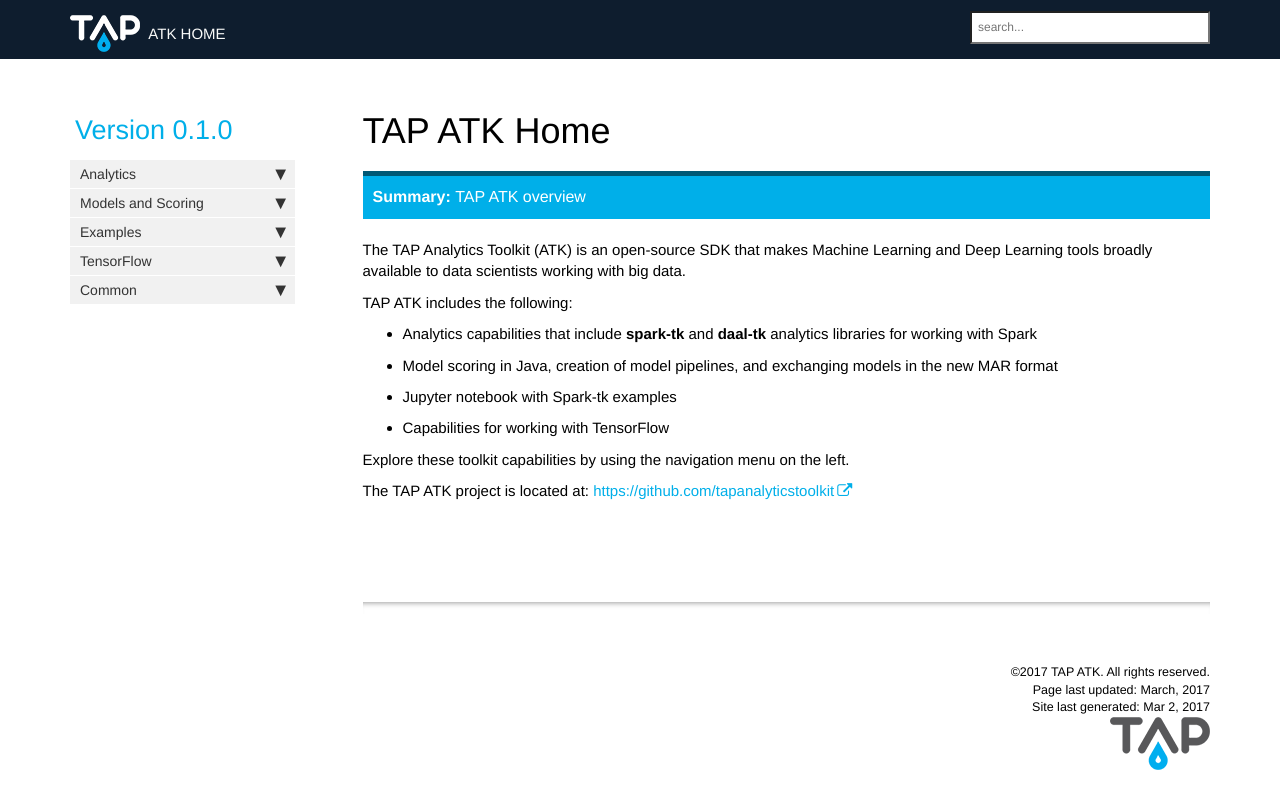
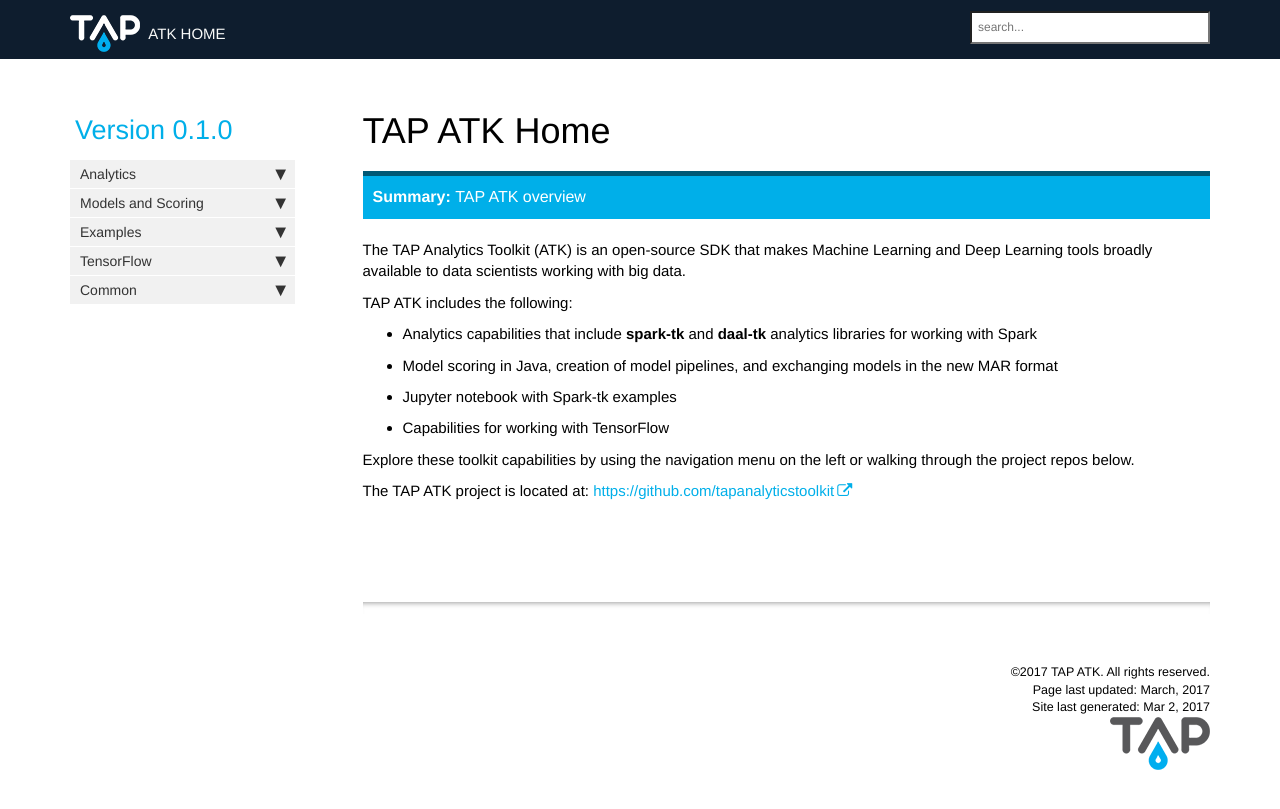
Before and after one commit to Kendralabs/tapanalyticstoolkit.github.io, a Jekyll site: the page built from index.md, in a window 1280 px wide. Shown: the top 809 px of the page. Built offline with Jekyll 4.4.1, drawn with Linux system fonts in a browser that asks for light colours; nearby versions of some CDN libraries; comment, search, counter and statistics services are not loaded.

Commit message:
Update index.md

```diff
--- a/index.md
+++ b/index.md
@@ -20,6 +20,6 @@ TAP ATK includes the following:
 - Jupyter notebook with Spark-tk examples
 - Capabilities for working with TensorFlow
 
-Explore these toolkit capabilities by using the navigation menu on the left.
+Explore these toolkit capabilities by using the navigation menu on the left or walking through the project repos below.
 
 The TAP ATK project is located at: [https://github.com/tapanalyticstoolkit](https://github.com/tapanalyticstoolkit)
```
